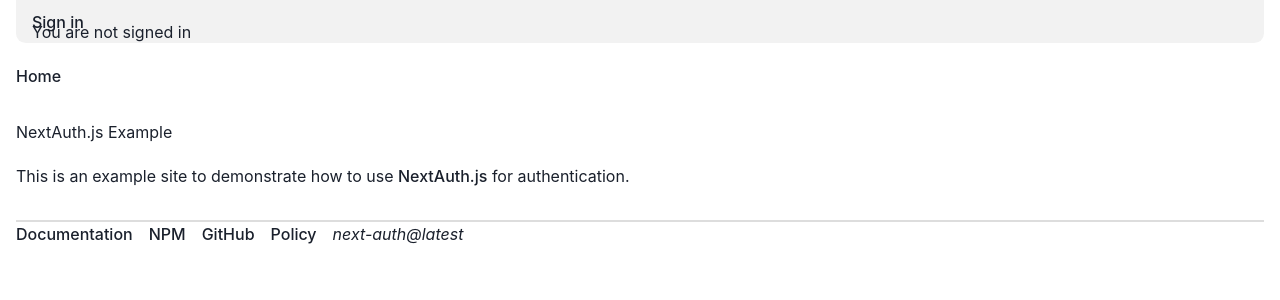
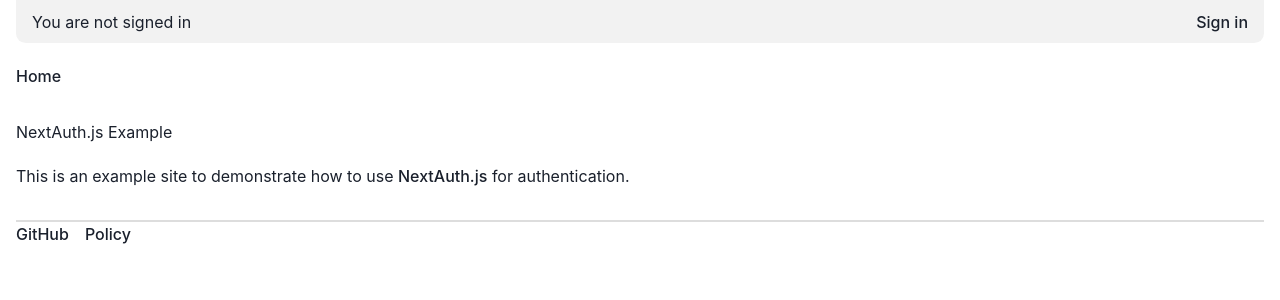
Before and after one commit to leggetter/_habitdabit, a Next.js app: page / in a window 1280 px wide. Shown: the top 300 px of the page. Built offline with nearby package versions, Linux system fonts and the light colour scheme; no server answers.

Commit message:
chore: header & footer tweaks

```diff
--- a/components/footer.tsx
+++ b/components/footer.tsx
@@ -1,6 +1,6 @@
-import Link from "next/link"
-import styles from "./footer.module.css"
-import packageJSON from "../package.json"
+import Link from "next/link";
+import styles from "./footer.module.css";
+import packageJSON from "../package.json";
 
 export default function Footer() {
   return (
@@ -8,21 +8,12 @@
       <hr />
       <ul className={styles.navItems}>
         <li className={styles.navItem}>
-          <a href="https://next-auth.js.org">Documentation</a>
-        </li>
-        <li className={styles.navItem}>
-          <a href="https://www.npmjs.com/package/next-auth">NPM</a>
-        </li>
-        <li className={styles.navItem}>
-          <a href="https://github.com/nextauthjs/next-auth-example">GitHub</a>
+          <a href="https://github.com/leggetter/habitdabit">GitHub</a>
         </li>
         <li className={styles.navItem}>
           <Link href="/policy">Policy</Link>
         </li>
-        <li className={styles.navItem}>
-          <em>next-auth@{packageJSON.dependencies["next-auth"]}</em>
-        </li>
       </ul>
     </footer>
-  )
+  );
 }
--- a/components/header.tsx
+++ b/components/header.tsx
@@ -23,10 +23,9 @@
           }`}
         >
           {!session && (
-            <>
-              <span className={styles.notSignedInText}>
-                You are not signed in
-              </span>
+            <Flex>
+              <Box>You are not signed in</Box>
+              <Spacer />
               <a
                 href={`/api/auth/signin`}
                 className={styles.buttonPrimary}
@@ -37,7 +36,7 @@
               >
                 Sign in
               </a>
-            </>
+            </Flex>
           )}
           {session?.user && (
             <Flex>
```
